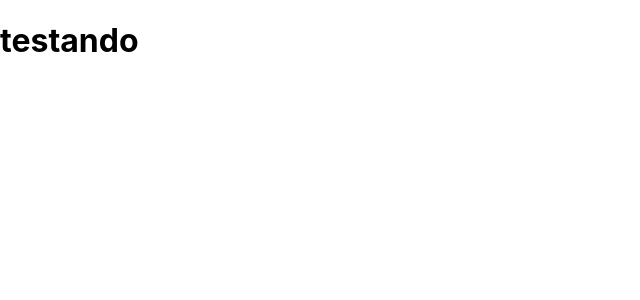
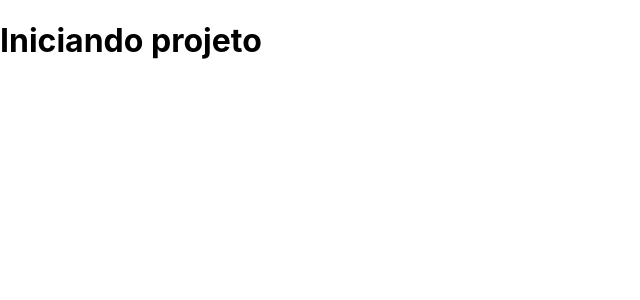
Before and after one commit to EsGui/cadastro-de-usuarios-front-end, a React (Create React App) app: page / in a window 1280 px wide. Shown: the top 300 px of the page, without its empty margins (0-640 px from the left). Built offline with nearby package versions, Linux system fonts and the light colour scheme.

Commit message:
feat: recolocando compontente no app.js

```diff
--- a/src/App.js
+++ b/src/App.js
@@ -1,10 +1,9 @@
-import RegisterUserPage from "./RegisterUserPage";
+import RegisterUserPage from "./Pages/RegisterUserPage";
 
 function App() {
   return (
     <div>
-      {/* <RegisterUserPage /> */}
-      <h1>testando</h1>
+      <RegisterUserPage />
     </div>
   );
 }
--- a/src/Pages/RegisterUserPage.js
+++ b/src/Pages/RegisterUserPage.js
@@ -1,5 +1,4 @@
 import RegisterUserComponent from '../Components/RegisterUser/RegisterUserComponent';
-import './RegisterUserComponent.css'
 
 function RegisterUserPage() {
     return (
```
